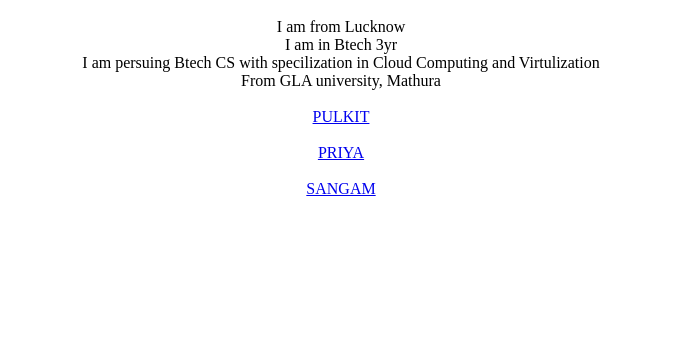
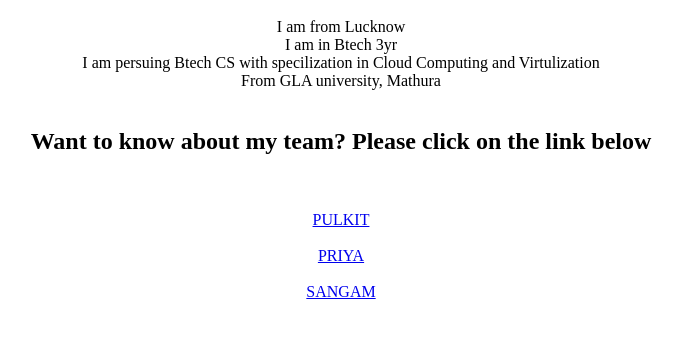
Before and after one commit to pulkit-ag/Devops-Task2, a plain HTML site: page mayank.html in a window 1280 px wide. Shown: the part 66-404 px from the top of the page, without its empty margins (299-982 px from the left). Drawn offline with Linux system fonts and the light colour scheme.

Commit message:
Update mayank.html

```diff
--- a/mayank.html
+++ b/mayank.html
@@ -9,6 +9,7 @@ know about us
 I am from Lucknow<br>
 I am in Btech 3yr<br>
 I am persuing Btech CS with specilization in Cloud Computing and Virtulization<br>From GLA university, Mathura<br><br>
+<h2>Want to know about my team? Please click on the link below</h2><br><br>
 <a href="pulkit.html">PULKIT</a><br><br>
 <a href="priya.html">PRIYA</a><br><br>
 <a href="sangam.html">SANGAM</a><br><br>
```
